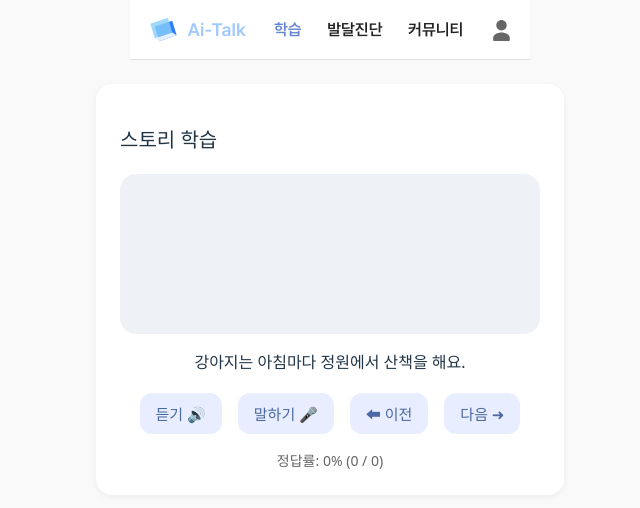
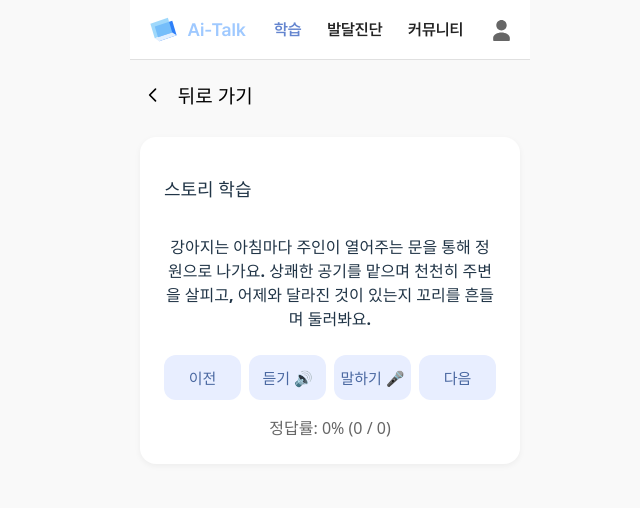
Before and after one commit to AI-sori/Ai-talk_Frontend, a React (Vite) app: page /learning/story in a window 1280 px wide. Shown: the top 508 px of the page, without its empty margins (310-950 px from the left). Built offline with nearby package versions, Linux system fonts and the light colour scheme; no server answers.

Commit message:
Design: 전반적인 수정

```diff
--- a/src/pages/SentenceLearningPage.tsx
+++ b/src/pages/SentenceLearningPage.tsx
@@ -1,17 +1,41 @@
 import styled from "styled-components";
-import { useState} from "react";
+import { useState } from "react";
+import { useNavigate } from "react-router-dom";
+import BackSvg from "../assets/community/Back.svg";
 
 const Container = styled.div`
   width: 100vw;
   min-height: 100dvh;
   background: #f9f9f9;
-  padding: 1.5rem;
-  box-sizing: border-box;
+  padding: 0rem;
+  display: flex;
+  justify-content: center;
+`;
+
+const Inner = styled.div`
+  width: 100%;
+  max-width: 380px;
+`;
+
+const Back = styled.button`
+  display: flex;
+  align-items: center;
+  gap: 15px;
+  font-size: 19px;
+  border: none;
+  background: transparent;
+  margin-bottom: 1rem;
+  margin-top: 10px;
+  cursor: pointer;
+  font-weight: bold;
+  margin-left: -20px;
+
+  &:focus {
+    outline: none;
+  }
 `;
 
 const Card = styled.div`
-  max-width: 420px;
-  margin: 0 auto;
   background: white;
   padding: 1.5rem;
   border-radius: 16px;
@@ -19,24 +43,41 @@ const Card = styled.div`
 `;
 
 const Title = styled.h2`
-  font-size: 20px;
+  font-size: 18px;
   font-weight: bold;
   margin-bottom: 1.2rem;
 `;
 
-const StoryImg = styled.div`
+const SentenceBox = styled.div`
   width: 100%;
-  height: 160px;
-  background: #eef1f6;
-  border-radius: 16px;
-  margin-bottom: 1rem;
+  margin: 2rem 0 1.5rem 0;
+  text-align: center;
+  font-size: 18px;
+  font-weight: 600;
+  line-height: 1.5;
+  background: none;
+  padding: 0;
+  border: none;
+  box-shadow: none;
 `;
 
-const StoryText = styled.div`
-  font-size: 16px;
-  line-height: 1.5;
-  text-align: center;
-  margin-bottom: 1.2rem;
+const BtnRow = styled.div`
+  display: flex;
+  justify-content: space-between;
+  gap: 8px;
+  width: 100%;
+  margin-top: 1rem;
+`;
+
+const Btn = styled.button`
+  flex: 1;
+  padding: 12px 0;
+  border-radius: 12px;
+  border: none;
+  font-size: 15px;
+  background: #e8eeff;
+  color: #4a68a1;
+  font-weight: 600;
 `;
 
 const Result = styled.div`
@@ -48,31 +89,25 @@ const Result = styled.div`
 const AccuracyBox = styled.div`
   text-align: center;
   margin-top: 1rem;
-  font-size: 14px;
   color: #666;
 `;
 
-const BtnRow = styled.div`
-  display: flex;
-  justify-content: center;
-  gap: 1rem;
-`;
+const StoryLearningPage = () => {
+  const navigate = useNavigate();
 
-const Btn = styled.button`
-  padding: 10px 16px;
-  border-radius: 12px;
-  border: none;
-  font-size: 15px;
-  background: #e8eeff;
-  color: #4a68a1;
-`;
-
-const StoryLearningPage = () => {
 const storyPages = [
   "강아지는 아침마다 정원에서 산책을 해요.",
   "그러다 예쁜 빨간 공을 발견했어요.",
   "강아지는 신나게 공을 가지고 놀기 시작했어요!",
+  "공을 굴리며 정원을 빠르게 달렸어요.",
+  "그러다 공이 큰 나무 뒤로 굴러가 버렸어요.",
+  "강아지는 공을 찾으려고 이리저리 살펴보았어요.",
+  "마침내 나무 아래에서 공을 발견했어요!",
+  "강아지는 다시 공을 물고 집 쪽으로 걸어갔어요.",
+  "집 앞에서 주인이 강아지를 반갑게 맞아주었어요.",
+  "강아지는 즐거운 마음으로 공놀이를 마쳤어요."
 ];
+
 
   const [index, setIndex] = useState(0);
   const [spoken, setSpoken] = useState("");
@@ -80,7 +115,8 @@ const StoryLearningPage = () => {
   const [correctCount, setCorrectCount] = useState(0);
   const [totalTry, setTotalTry] = useState(0);
 
-  const accuracy = totalTry === 0 ? 0 : Math.round((correctCount / totalTry) * 100);
+  const accuracy =
+    totalTry === 0 ? 0 : Math.round((correctCount / totalTry) * 100);
 
   const next = () => {
     setSpoken("");
@@ -102,21 +138,21 @@ const StoryLearningPage = () => {
   };
 
   const startRecognition = () => {
-    const SpeechRecognition =
-      (window as any).SpeechRecognition ||
-      (window as any).webkitSpeechRecognition;
+    const Recognition =
+      (window as any).webkitSpeechRecognition ||
+      (window as any).SpeechRecognition;
 
-    if (!SpeechRecognition) {
+    if (!Recognition) {
       alert("음성 인식을 지원하지 않는 브라우저입니다.");
       return;
     }
 
-    const recognition = new SpeechRecognition();
-    recognition.lang = "ko-KR";
-    recognition.interimResults = false;
-    recognition.start();
+    const rec = new Recognition();
+    rec.lang = "ko-KR";
+    rec.interimResults = false;
+    rec.start();
 
-    recognition.onresult = (e: any) => {
+    rec.onresult = (e: any) => {
       const text = e.results[0][0].transcript;
       setSpoken(text);
 
@@ -137,18 +173,22 @@ const StoryLearningPage = () => {
 
   return (
     <Container>
+      <Inner>
+          <Back onClick={() => navigate(-1)}>
+            <img src={BackSvg} width={20} />
+            뒤로 가기
+          </Back>
         <Card>
-        <Title>스토리 학습</Title>
 
-        <StoryImg />
+          <Title>문장 학습</Title>
 
-        <StoryText>{storyPages[index]}</StoryText>
+          <SentenceBox>{storyPages[index]}</SentenceBox>
 
           <BtnRow>
+            <Btn onClick={prev}>이전</Btn>
             <Btn onClick={() => speak(storyPages[index])}>듣기 🔊</Btn>
             <Btn onClick={startRecognition}>말하기 🎤</Btn>
-          <Btn onClick={prev}>⬅ 이전</Btn>
-          <Btn onClick={next}>다음 ➜</Btn>
+            <Btn onClick={next}>다음</Btn>
           </BtnRow>
 
           {spoken && (
@@ -161,13 +201,9 @@ const StoryLearningPage = () => {
 
           <AccuracyBox>
             정답률: {accuracy}% ({correctCount} / {totalTry})
-          {accuracy >= 70 && totalTry >= 3 && (
-            <div style={{ marginTop: 6, color: "#4a68a1" }}>
-              잘했어요! 스토리 이해력이 좋아지고 있어요!
-            </div>
-          )}
           </AccuracyBox>
         </Card>
+      </Inner>
     </Container>
   );
 };
--- a/src/pages/StoryLearningPage.tsx
+++ b/src/pages/StoryLearningPage.tsx
@@ -1,17 +1,41 @@
 import styled from "styled-components";
 import { useState } from "react";
+import { useNavigate } from "react-router-dom";
+import BackSvg from "../assets/community/Back.svg";
 
 const Container = styled.div`
   width: 100vw;
   min-height: 100dvh;
   background: #f9f9f9;
-  padding: 1.5rem;
-  box-sizing: border-box;
+  padding: 0rem;
+  display: flex;
+  justify-content: center;
+`;
+
+const Inner = styled.div`
+  width: 100%;
+  max-width: 380px;
+`;
+
+const Back = styled.button`
+  display: flex;
+  align-items: center;
+  gap: 15px;
+  font-size: 19px;
+  border: none;
+  background: transparent;
+  margin-bottom: 1rem;
+  margin-top: 10px;
+  cursor: pointer;
+  font-weight: bold;
+  margin-left: -20px;
+
+  &:focus {
+    outline: none;
+  }
 `;
 
 const Card = styled.div`
-  max-width: 420px;
-  margin: 0 auto;
   background: white;
   padding: 1.5rem;
   border-radius: 16px;
@@ -19,24 +43,41 @@ const Card = styled.div`
 `;
 
 const Title = styled.h2`
-  font-size: 20px;
+  font-size: 18px;
   font-weight: bold;
   margin-bottom: 1.2rem;
 `;
 
-const StoryImg = styled.div`
+const SentenceBox = styled.div`
   width: 100%;
-  height: 160px;
-  background: #eef1f6;
-  border-radius: 16px;
-  margin-bottom: 1rem;
+  margin: 2rem 0 1.5rem 0;
+  text-align: center;
+  font-size: 16px;
+  font-weight: 600;
+  line-height: 1.5;
+  background: none;
+  padding: 0;
+  border: none;
+  box-shadow: none;
 `;
 
-const StoryText = styled.div`
-  font-size: 16px;
-  line-height: 1.5;
-  text-align: center;
-  margin-bottom: 1.2rem;
+const BtnRow = styled.div`
+  display: flex;
+  justify-content: space-between;
+  gap: 8px;
+  width: 100%;
+  margin-top: 1rem;
+`;
+
+const Btn = styled.button`
+  flex: 1;
+  padding: 12px 0;
+  border-radius: 12px;
+  border: none;
+  font-size: 15px;
+  background: #e8eeff;
+  color: #4a68a1;
+  font-weight: 600;
 `;
 
 const Result = styled.div`
@@ -48,31 +89,34 @@ const Result = styled.div`
 const AccuracyBox = styled.div`
   text-align: center;
   margin-top: 1rem;
-  font-size: 14px;
   color: #666;
 `;
 
-const BtnRow = styled.div`
-  display: flex;
-  justify-content: center;
-  gap: 1rem;
-`;
+const StoryLearningPage = () => {
+  const navigate = useNavigate();
 
-const Btn = styled.button`
-  padding: 10px 16px;
-  border-radius: 12px;
-  border: none;
-  font-size: 15px;
-  background: #e8eeff;
-  color: #4a68a1;
-`;
+const storyPages = [
+  "강아지는 아침마다 주인이 열어주는 문을 통해 정원으로 나가요. 상쾌한 공기를 맡으며 천천히 주변을 살피고, 어제와 달라진 것이 있는지 꼬리를 흔들며 둘러봐요.",
 
-const StoryLearningPage = () => {
-  const storyPages = [
-    "강아지는 아침마다 정원에서 산책을 해요.",
-    "그러다 예쁜 빨간 공을 발견했어요.",
-    "강아지는 신나게 공을 가지고 놀기 시작했어요!",
+  "정원을 걷던 강아지는 잔디 사이에서 반짝이는 빨간 공을 발견했어요. 햇빛에 반사되어 유난히 선명하게 보이는 공이 강아지의 관심을 끌었어요.",
+
+  "강아지는 호기심 가득한 눈빛으로 공을 톡 건드렸어요. 공이 멀리 굴러가자 강아지는 신나게 뛰어가며 공을 다시 가져왔어요.",
+
+  "강아지는 공을 물고 이리저리 흔들며 놀기 시작했어요. 가끔은 공을 공중으로 던지고 다시 받으려고 점프도 했어요. 정말 즐거운 시간이었어요.",
+
+  "하지만 공은 점점 빠르게 굴러가 큰 나무 뒤로 숨어버렸어요. 강아지는 놀라 멈춰 섰지만, 금방 용기를 내어 공을 찾기 위해 나무 뒤로 갔어요.",
+
+  "나무 뒤에는 작은 나뭇가지와 꽃잎들이 흩어져 있었어요. 강아지는 코를 킁킁대며 열심히 냄새를 따라 공의 위치를 찾기 시작했어요.",
+
+  "마침내 나무 밑 그늘에서 빨간 공을 발견했어요! 강아지는 꼬리를 크게 흔들며 공을 앞발로 잡고, 다시 밝은 곳으로 공을 굴리며 나왔어요.",
+
+  "강아지는 다시 정원 한복판으로 돌아와 공을 굴리며 뛰어다녔어요. 햇살이 따뜻하게 강아지를 비추고, 바람도 살짝 불어 기분 좋은 시간이 이어졌어요.",
+
+  "놀다 지친 강아지는 공을 입에 물고 집 쪽으로 천천히 걸어갔어요. 집 앞에서는 주인이 미소를 지으며 강아지를 반겨주었어요.",
+
+  "강아지는 주인의 손길을 느끼며 오늘 하루의 즐거운 놀이를 마무리했어요. 빨간 공은 강아지의 새로운 보물처럼 소중하게 느껴졌어요."
 ];
+
 
   const [index, setIndex] = useState(0);
   const [spoken, setSpoken] = useState("");
@@ -80,7 +124,8 @@ const StoryLearningPage = () => {
   const [correctCount, setCorrectCount] = useState(0);
   const [totalTry, setTotalTry] = useState(0);
 
-  const accuracy = totalTry === 0 ? 0 : Math.round((correctCount / totalTry) * 100);
+  const accuracy =
+    totalTry === 0 ? 0 : Math.round((correctCount / totalTry) * 100);
 
   const next = () => {
     setSpoken("");
@@ -102,21 +147,21 @@ const StoryLearningPage = () => {
   };
 
   const startRecognition = () => {
-    const SpeechRecognition =
-      (window as any).SpeechRecognition ||
-      (window as any).webkitSpeechRecognition;
+    const R =
+      (window as any).webkitSpeechRecognition ||
+      (window as any).SpeechRecognition;
 
-    if (!SpeechRecognition) {
+    if (!R) {
       alert("음성 인식을 지원하지 않는 브라우저입니다.");
       return;
     }
 
-    const recognition = new SpeechRecognition();
-    recognition.lang = "ko-KR";
-    recognition.interimResults = false;
-    recognition.start();
+    const rec = new R();
+    rec.lang = "ko-KR";
+    rec.interimResults = false;
+    rec.start();
 
-    recognition.onresult = (e: any) => {
+    rec.onresult = (e: any) => {
       const text = e.results[0][0].transcript;
       setSpoken(text);
 
@@ -137,18 +182,22 @@ const StoryLearningPage = () => {
 
   return (
     <Container>
+      <Inner>
+        <Back onClick={() => navigate(-1)}>
+          <img src={BackSvg} width={20} />
+          뒤로 가기
+        </Back>
+
         <Card>
           <Title>스토리 학습</Title>
 
-        <StoryImg />
-
-        <StoryText>{storyPages[index]}</StoryText>
+          <SentenceBox>{storyPages[index]}</SentenceBox>
 
           <BtnRow>
+            <Btn onClick={prev}>이전</Btn>
             <Btn onClick={() => speak(storyPages[index])}>듣기 🔊</Btn>
             <Btn onClick={startRecognition}>말하기 🎤</Btn>
-          <Btn onClick={prev}>⬅ 이전</Btn>
-          <Btn onClick={next}>다음 ➜</Btn>
+            <Btn onClick={next}>다음</Btn>
           </BtnRow>
 
           {spoken && (
@@ -163,6 +212,7 @@ const StoryLearningPage = () => {
             정답률: {accuracy}% ({correctCount} / {totalTry})
           </AccuracyBox>
         </Card>
+      </Inner>
     </Container>
   );
 };
--- a/src/pages/WordLearningPage.tsx
+++ b/src/pages/WordLearningPage.tsx
@@ -7,15 +7,14 @@ const Container = styled.div`
   width: 100vw;
   min-height: 100dvh;
   background: #f9f9f9;
-  padding: 1.5rem;
-  box-sizing: border-box;
+  padding: 0rem;
   display: flex;
   justify-content: center;
 `;
 
 const Inner = styled.div`
   width: 100%;
-  max-width: 420px;
+  max-width: 380px;
 `;
 
 const Back = styled.button`
@@ -28,12 +27,9 @@ const Back = styled.button`
   margin-bottom: 1.2rem;
   cursor: pointer;
   font-weight: bold;
-  color: #333;
-  font-family: ExtraBold;
   margin-left: -20px;
 
-  &:focus,
-  &:focus-visible {
+  &:focus {
     outline: none;
   }
 `;
@@ -51,6 +47,24 @@ const Title = styled.h2`
   margin-bottom: 1.2rem;
 `;
 
+const CountGrid = styled.div`
+  display: grid;
+  grid-template-columns: repeat(2, 1fr);
+  gap: 10px;
+  margin-top: 1rem;
+`;
+
+const CountBtn = styled.button`
+  padding: 12px 0;
+  background: #e8eeff;
+  color: #4a68a1;
+  border: none;
+  border-radius: 12px;
+  font-size: 16px;
+  font-weight: 600;
+  cursor: pointer;
+`;
+
 const ImageBox = styled.div`
   width: 100%;
   height: 200px;
@@ -59,8 +73,8 @@ const ImageBox = styled.div`
   display: flex;
   justify-content: center;
   align-items: center;
+  overflow: hidden;
   margin-bottom: 1rem;
-  overflow: hidden;
 `;
 
 const WordText = styled.div`
@@ -69,6 +83,27 @@ const WordText = styled.div`
   font-weight: bold;
   margin-bottom: 1.5rem;
 `;
+
+const BtnRow = styled.div`
+  display: flex;
+  justify-content: space-between;
+  gap: 8px;
+  width: 100%;
+  margin-top: 1rem;
+`;
+
+
+const Btn = styled.button`
+  flex: 1;
+  padding: 12px 0;
+  border-radius: 12px;
+  border: none;
+  font-size: 15px;
+  background: #e8eeff;
+  color: #4a68a1;
+  font-weight: 600;
+`;
+
 
 const Result = styled.div`
   text-align: center;
@@ -79,33 +114,59 @@ const Result = styled.div`
 const AccuracyBox = styled.div`
   text-align: center;
   margin-top: 1rem;
-  font-size: 14px;
   color: #666;
 `;
 
-const BtnRow = styled.div`
-  display: flex;
-  justify-content: center;
-  gap: 1rem;
-`;
 
-const Btn = styled.button`
-  padding: 10px 16px;
-  border-radius: 12px;
-  border: none;
-  font-size: 15px;
-  background: #e8eeff;
-  color: #4a68a1;
-`;
+// -------------------------------
+// 단어 풀 (최대 50개 확장 가능)
+// -------------------------------
+const WORD_POOL = [
+  { text: "강아지", image: "https://images.unsplash.com/photo-1517849845537-4d257902454a" },
+  { text: "고양이", image: "https://images.unsplash.com/photo-1518791841217-8f162f1e1131" },
+  { text: "동물", image: "https://images.unsplash.com/photo-1548199973-03cce0bbc87b" },
+  { text: "밤", image: "https://images.unsplash.com/photo-1519681393784-d120267933ba" },
+
+
+  { text: "사과", image: "https://images.unsplash.com/photo-1567306226416-28f0efdc88ce" },
+
+
+  { text: "자동차", image: "https://images.unsplash.com/photo-1503376780353-7e6692767b70" },
+  { text: "바다", image: "https://images.unsplash.com/photo-1506812574058-fc75fa93fead" },
+  { text: "요트", image: "https://images.unsplash.com/photo-1518684079-3c830dcef090" },
+
+
+  { text: "가방", image: "https://images.unsplash.com/photo-1522199710521-72d69614c702" },
+
+  { text: "접시", image: "https://images.unsplash.com/photo-1505578742831-13f74a1b6a8a" },
+  { text: "숟가락", image: "https://images.unsplash.com/photo-1514228742587-6b1558f39a54" },
+  { text: "포크", image: "https://images.unsplash.com/photo-1514996937319-344454492b37" },
+  { text: "의자", image: "https://images.unsplash.com/photo-1503602642458-232111445657" },
+
+  { text: "책", image: "https://images.unsplash.com/photo-1524995997946-a1c2e315a42f" },
+  { text: "공책", image: "https://images.unsplash.com/photo-1473186505569-9c61870c11f9" },
+  { text: "가위", image: "https://images.unsplash.com/photo-1553095066-5014bc7b7f2d" },
+
+  { text: "나무", image: "https://images.unsplash.com/photo-1501785888041-af3ef285b470" },
+  { text: "꽃", image: "https://images.unsplash.com/photo-1501004318641-b39e6451bec6" },
+  { text: "도로", image: "https://images.unsplash.com/photo-1500530855697-b586d89ba3ee" },
+  { text: "바다", image: "https://images.unsplash.com/photo-1507525428034-b723cf961d3e" },
+  { text: "산", image: "https://images.unsplash.com/photo-1472214103451-9374bd1c798e" },
+
+  { text: "쿠키", image: "https://images.unsplash.com/photo-1499636136210-6f4ee915583e" },
+
+  { text: "핸드폰", image: "https://images.unsplash.com/photo-1511707171634-5f897ff02aa9" },
+  { text: "시계", image: "https://images.unsplash.com/photo-1504196606672-aef5c9cefc92" },
+  { text: "컴퓨터", image: "https://images.unsplash.com/photo-1518770660439-4636190af475" },
+  { text: "텔레비전", image: "https://images.unsplash.com/photo-1517048676732-d65bc937f952" },
+  { text: "카메라", image: "https://images.unsplash.com/photo-1519183071298-a2962be96a06" }
+];
+
 
 const WordLearningPage = () => {
   const navigate = useNavigate();
 
-  const words = [
-    { image: "/assets/dog.png", text: "강아지" },
-    { image: "/assets/apple.png", text: "사과" },
-    { image: "/assets/car.png", text: "자동차" },
-  ];
+  const [selectedCount, setSelectedCount] = useState<number | null>(null);
 
   const [index, setIndex] = useState(0);
   const [spoken, setSpoken] = useState("");
@@ -113,15 +174,15 @@ const WordLearningPage = () => {
   const [totalTry, setTotalTry] = useState(0);
   const [isCorrect, setIsCorrect] = useState<boolean | null>(null);
 
+  const words = selectedCount ? WORD_POOL.slice(0, selectedCount) : [];
+
   const accuracy = totalTry === 0 ? 0 : Math.round((correctCount / totalTry) * 100);
 
   useEffect(() => {
     if (accuracy >= 70 && totalTry >= 3) {
-      setTimeout(() => {
-        navigate("/learning/sentence");
-      }, 1000);
+      setTimeout(() => navigate("/learning/sentence"), 800);
     }
-  }, [accuracy, totalTry, navigate]);
+  }, [accuracy, totalTry]);
 
   const next = () => {
     setSpoken("");
@@ -137,21 +198,21 @@ const WordLearningPage = () => {
   };
 
   const startRecognition = () => {
-    const SpeechRecognition =
-      (window as any).SpeechRecognition ||
-      (window as any).webkitSpeechRecognition;
+    const Recognition =
+      (window as any).webkitSpeechRecognition ||
+      (window as any).SpeechRecognition;
 
-    if (!SpeechRecognition) {
+    if (!Recognition) {
       alert("음성 인식을 지원하지 않는 브라우저입니다.");
       return;
     }
 
-    const recognition = new SpeechRecognition();
-    recognition.lang = "ko-KR";
-    recognition.interimResults = false;
-    recognition.start();
+    const rec = new Recognition();
+    rec.lang = "ko-KR";
+    rec.interimResults = false;
+    rec.start();
 
-    recognition.onresult = (e: any) => {
+    rec.onresult = (e: any) => {
       const text = e.results[0][0].transcript;
       setSpoken(text);
 
@@ -159,6 +220,7 @@ const WordLearningPage = () => {
       const success = text.includes(answer);
 
       setTotalTry((prev) => prev + 1);
+
       if (success) {
         setCorrectCount((prev) => prev + 1);
         setIsCorrect(true);
@@ -173,25 +235,59 @@ const WordLearningPage = () => {
     <Container>
       <Inner>
 
-        {/* 🔙 예시 코드 스타일 그대로 적용한 뒤로가기 버튼 */}
+        <Card>
+
         <Back onClick={() => navigate(-1)}>
-          <img src={BackSvg} alt="뒤로가기" width={20} height={20} />
-          학습으로 돌아가기
+          <img src={BackSvg} width={20} />
+          뒤로 가기
         </Back>
-
-        <Card>
           <Title>그림 카드 학습</Title>
 
+          {selectedCount === null && (
+            <>
+              <div style={{ fontSize: "16px", color: "#555", marginBottom: "1rem" }}>
+                학습할 단어 개수를 선택하세요
+              </div>
+
+              <CountGrid>
+                {[10, 20, 30].map((cnt) => (
+                  <CountBtn key={cnt} onClick={() => setSelectedCount(cnt)}>
+                    {cnt}개
+                  </CountBtn>
+                ))}
+              </CountGrid>
+            </>
+          )}
+
+          {/* ✨ STEP 2: 학습 UI */}
+          {selectedCount !== null && (
+            <>
               <ImageBox>
-            <img src={words[index].image} style={{ width: "80%" }} />
+                <img
+                  src={words[index].image}
+                  style={{ width: "70%", objectFit: "contain" }}
+                />
               </ImageBox>
 
               <WordText>{words[index].text}</WordText>
 
              <BtnRow>
+  <Btn
+    onClick={() => {
+      setSpoken("");
+      setIsCorrect(null);
+      setIndex((prev) => (prev - 1 + words.length) % words.length);
+    }}
+  >
+    이전
+  </Btn>
+
   <Btn onClick={() => speak(words[index].text)}>듣기 🔊</Btn>
   <Btn onClick={startRecognition}>말하기 🎤</Btn>
-            <Btn onClick={next}>다음 ➜</Btn>
+
+  <Btn onClick={next}>
+    다음
+  </Btn>
 </BtnRow>
 
               {spoken && (
@@ -204,12 +300,9 @@ const WordLearningPage = () => {
 
               <AccuracyBox>
                 정답률: {accuracy}% ({correctCount} / {totalTry})
-            {accuracy >= 70 && totalTry >= 3 && (
-              <div style={{ color: "#4a68a1", marginTop: "6px" }}>
-                난이도가 올라갑니다! 문장 학습으로 이동 중...
-              </div>
+              </AccuracyBox>
+            </>
           )}
-          </AccuracyBox>
         </Card>
       </Inner>
     </Container>
```
Lines whose indentation alone changed are shown as unchanged.
